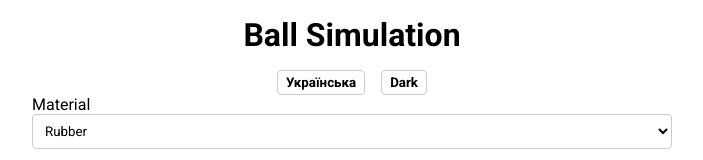
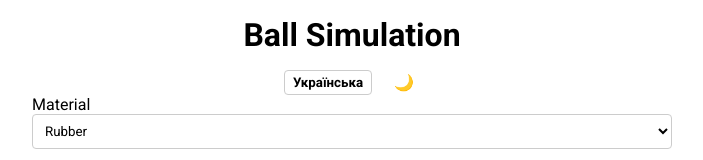
Before and after one commit to TenProtons/gravity-simulation, a Vue app: page / in a window 1280 px wide. Shown: the top 160 px of the page, without its empty margins (288-991 px from the left). Built offline with nearby package versions, Linux system fonts and the light colour scheme.

Commit message:
added icons

```diff
--- a/src/components/ThemeSwitcher.vue
+++ b/src/components/ThemeSwitcher.vue
@@ -1,7 +1,7 @@
 <template>
   <div class="theme-switcher">
-    <button class="button" @click="toggleTheme">
-      {{ currentTheme === 'light' ? $t('themes.dark') : $t('themes.light') }}
+    <button @click="toggleTheme">
+      {{ currentTheme === 'light' ? '🌙' : '☀️' }}
     </button>
   </div>
 </template>
@@ -31,5 +31,14 @@ function toggleTheme() {
 .theme-switcher {
   display: flex;
   gap: 0.5rem;
+
+  button {
+    display: flex;
+    align-items: center;
+    font-size: 1rem;
+    background-color: transparent;
+    border: none;
+    cursor: pointer;
+  }
 }
 </style>
```
